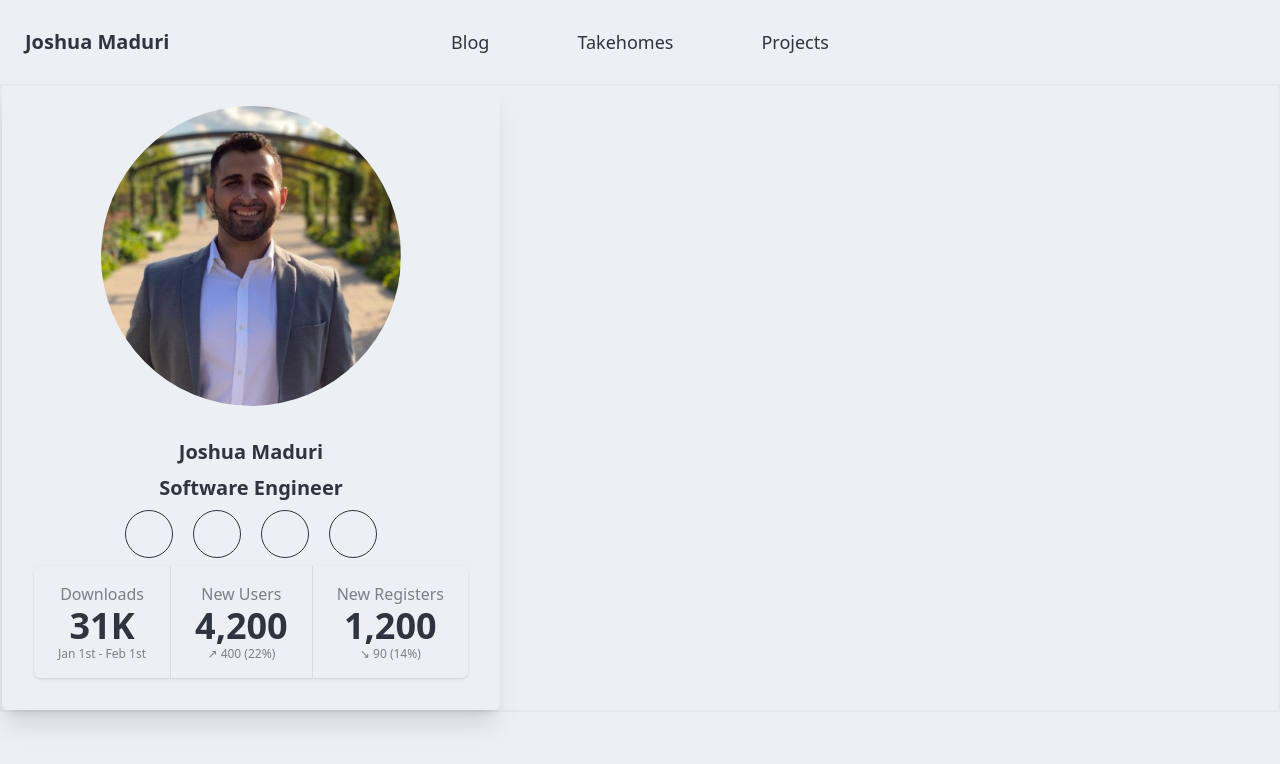
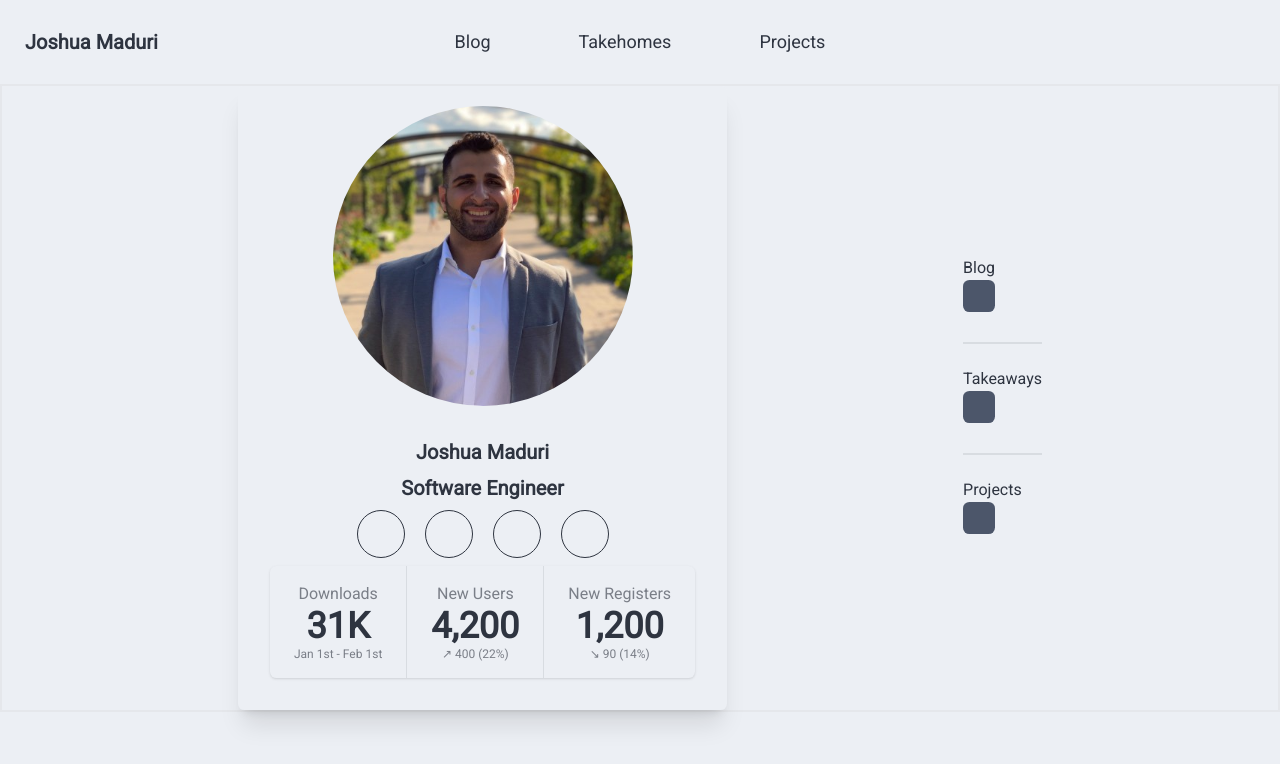
Before and after one commit to JoshuaMaduri/mydevblog, a Next.js app in the folder blog/: page / in a window 1280 px wide. Shown: the top 764 px of the page. Built offline with nearby package versions, Linux system fonts and the light colour scheme.

Commit message:
Added Font Optimization

```diff
--- /dev/null
+++ b/blog/app/StoreProvider.js
@@ -0,0 +1,15 @@
+'use client'
+import { useRef } from 'react'
+import { Provider } from 'react-redux'
+import { makeStore } from '../lib/store'
+
+
+export default function StoreProvider({ children }) {
+  const storeRef = useRef(null)
+  if (!storeRef.current) {
+    storeRef.current = makeStore()
+    storeRef.current.dispatch()
+  }
+
+  return <Provider store={storeRef.current}>{children}</Provider>
+}
--- a/blog/app/layout.js
+++ b/blog/app/layout.js
@@ -1,19 +1,10 @@
 import localFont from "next/font/local";
 import "./globals.css";
 import { Navbar } from "./components/navbar";
+import { roboto } from "./lib/fonts/fonts";
 
 
 
-const geistSans = localFont({
-  src: "./fonts/GeistVF.woff",
-  variable: "--font-geist-sans",
-  weight: "100 900",
-});
-const geistMono = localFont({
-  src: "./fonts/GeistMonoVF.woff",
-  variable: "--font-geist-mono",
-  weight: "100 900",
-});
 
 export const metadata = {
   title: "Joshua Maduri - Software Developer",
@@ -24,8 +15,8 @@ export const metadata = {
 
 export default function RootLayout({ children }) {
   return (
-    <html lang="en">
-      <body className={`container md:mx-auto ${geistSans.variable} ${geistMono.variable} antialiased`}>
+    <html lang="en" className={roboto.className}>
+      <body className={`container md:mx-auto antialiased`}>
           <Navbar/>
           {children}
         <script src="https://kit.fontawesome.com/84ce35745e.js" crossOrigin="anonymous"></script>
--- /dev/null
+++ b/blog/app/lib/features/theme/themeSlice.js
@@ -0,0 +1,34 @@
+import { createSlice } from "@reduxjs/toolkit";
+
+// Function to get the system theme
+const getSystemTheme = () => {
+    if (typeof window !== 'undefined' && window.matchMedia) {
+        return window.matchMedia('(prefers-color-scheme: dark)').matches
+            ? 'dracula'
+            : 'nord';
+    }
+    return 'nord';
+};
+
+// Initial state for the theme slice
+const initialState = {
+    theme: getSystemTheme()
+};
+
+// Create the slice
+export const themeSlice = createSlice({
+    name: 'theme',
+    initialState, // Correct use of `initialState`
+    reducers: {
+        toggleTheme: (state) => {
+            state.theme = state.theme === 'nord' ? 'dracula' : 'nord';
+        },
+        setTheme: (state, action) => {
+            state.theme = action.payload;
+        }
+    }
+});
+
+// Export the actions and the reducer
+export const { toggleTheme, setTheme } = themeSlice.actions;
+export default themeSlice.reducer;
--- /dev/null
+++ b/blog/app/lib/fonts/fonts.js
@@ -0,0 +1,14 @@
+import { Inter } from 'next/font/google'
+import { Roboto } from 'next/font/google'
+
+
+export const inter = Inter({
+    subsets: ['latin'],
+    display: 'swap'
+})
+
+export const roboto = Roboto({
+    weight: '400',
+    subsets: ['latin'],
+    display: 'swap',
+  })
--- /dev/null
+++ b/blog/app/lib/hooks.js
@@ -0,0 +1,14 @@
+import { useDispatch, useSelector, useStore } from "react-redux";
+
+// export const useAppDispatch = useDispatch()
+// export const useAppSelector = useSelector()
+// export const useAppStore = useStore()
+
+// Custom hook to return dispatch function
+export const useAppDispatch = () => useDispatch();
+
+// Custom hook to access the selector
+export const useAppSelector = (selector) => useSelector(selector);
+
+// Custom hook to access the Redux store
+export const useAppStore = () => useStore();
--- /dev/null
+++ b/blog/app/lib/store.js
@@ -0,0 +1,10 @@
+import { configureStore } from "@reduxjs/toolkit";
+import themeReducer from './features/theme/themeSlice'
+
+export const makeStore = () => {
+    return configureStore({
+        reducer:{
+            theme: themeReducer
+        }
+    })
+}
--- a/blog/app/page.js
+++ b/blog/app/page.js
@@ -3,7 +3,7 @@ import Link from "next/link";
 
 export default function Home() {
   return (
-    <div className="flex justify-between items-center border-solid border-2">
+    <div className="w-full min-h-full flex justify-evenly items-center border-solid border-2">
       <div className="card bg-base-100 lg:w-128 shadow-xl">
         <figure className="px-5 pt-5">
           <Image
@@ -65,7 +65,7 @@ export default function Home() {
         </div>
       </div>
 
-      <div className="hidden">
+      <div className="'">
         <h2>Blog</h2>
         <div className="carousel carousel-center bg-neutral rounded-box max-w-md space-x-4 p-4">
 
```
Also changed, not shown: blog/app/fonts/GeistMonoVF.woff (deleted), blog/app/fonts/GeistVF.woff (deleted), blog/app/projects/page.js (added), blog/app/takehomes/page.js (added).
